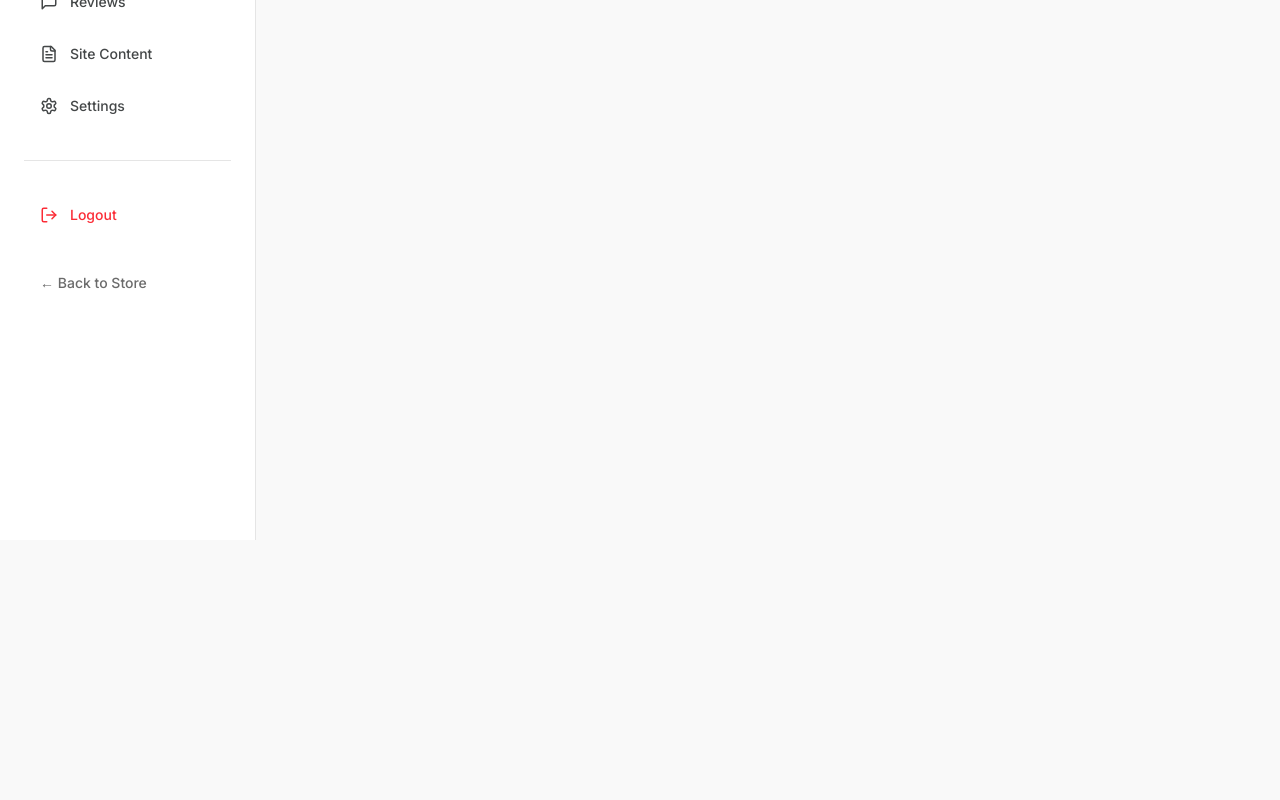
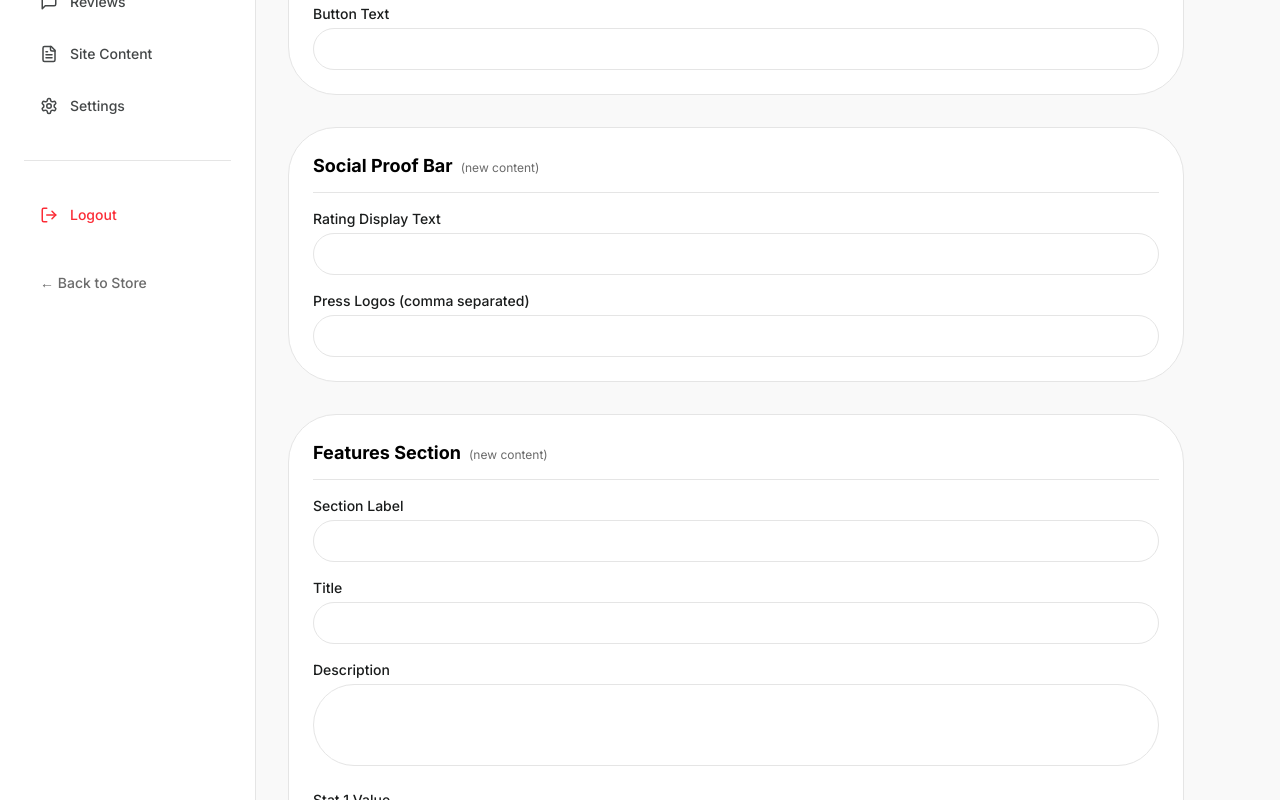
Before and after one commit to MonibAitAli/shoe-store, a Next.js app: page /admin/content in a window 1280 px wide. Shown: the part 260-1060 px from the top of the page. Before the commit the page ends 800 px from the top, so only its background shows below. Built offline with nearby package versions, Linux system fonts and the light colour scheme; no server answers; the database is empty.

Commit message:
fix: coupon field + content settings page

```diff
--- a/src/app/admin/content/page.tsx
+++ b/src/app/admin/content/page.tsx
@@ -10,6 +10,15 @@ interface ContentItem {
   value: string;
   active: boolean;
 }
+
+const sectionFields: Record<string, string[]> = {
+  hero: ['subtext', 'button_text'],
+  social_proof: ['rating_text', 'press_logos'],
+  feature: ['label', 'title', 'description', 'stat_1_value', 'stat_1_label', 'stat_2_value', 'stat_2_label'],
+  story: ['headline', 'quote', 'author', 'disclaimer'],
+  cta: ['title', 'description', 'button_text'],
+  footer: ['brand', 'copyright', 'links'],
+};
 
 const sectionLabels: Record<string, string> = {
   hero: 'Hero Section',
@@ -56,6 +65,15 @@ export default function AdminContentPage() {
         data.forEach((item: ContentItem) => {
           initial[`${item.section}.${item.key}`] = item.value;
         });
+        // Pre-populate all defined fields so they're visible even when empty
+        Object.entries(sectionFields).forEach(([section, fields]) => {
+          fields.forEach((field) => {
+            const formKey = `${section}.${field}`;
+            if (initial[formKey] === undefined) {
+              initial[formKey] = '';
+            }
+          });
+        });
         setForm(initial);
       })
       .catch(() => {});
@@ -83,7 +101,7 @@ export default function AdminContentPage() {
     setSaving(false);
   };
 
-  const sections = Object.keys(sectionLabels);
+  const sections = Object.keys(sectionFields);
 
   return (
     <div className="max-w-4xl">
@@ -107,27 +125,33 @@ export default function AdminContentPage() {
 
       <div className="space-y-8">
         {sections.map((section) => {
-          const sectionItems = content.filter((c) => c.section === section);
-          if (sectionItems.length === 0) return null;
+          const fields = sectionFields[section];
+          const existingContent = content.filter((c) => c.section === section);
+          const hasData = existingContent.length > 0;
 
           return (
             <div key={section} className="bg-surface-container-lowest border border-border-subtle rounded-xl p-6 space-y-4">
               <h2 className="font-bold text-lg text-primary border-b border-border-subtle pb-3">
                 {sectionLabels[section]}
+                {!hasData && (
+                  <span className="ml-2 text-xs font-normal text-muted">(new content)</span>
+                )}
               </h2>
-              {sectionItems.map((item) => {
-                const formKey = `${item.section}.${item.key}`;
-                const isQuote = item.key === 'quote';
-                const isLongText = ['description', 'quote', 'copyright', 'disclaimer'].includes(item.key);
+              {fields.map((field) => {
+                const existing = existingContent.find((c) => c.key === field);
+                const formKey = `${section}.${field}`;
+                const currentValue = form[formKey] || '';
+                const isQuote = field === 'quote';
+                const isLongText = ['description', 'quote', 'copyright', 'disclaimer'].includes(field);
 
                 return (
-                  <div key={item.id}>
+                  <div key={field}>
                     <label className="block text-sm font-medium text-on-surface mb-1">
-                      {fieldLabels[item.key] || item.key}
+                      {fieldLabels[field] || field}
                     </label>
                     {isLongText ? (
                       <textarea
-                        value={form[formKey] || ''}
+                        value={currentValue}
                         onChange={(e) => handleChange(formKey, e.target.value)}
                         rows={isQuote ? 4 : 3}
                         className="w-full border border-border-subtle rounded-xl px-4 py-2.5 text-sm focus:ring-2 focus:ring-secondary focus:border-transparent outline-none bg-surface-container-lowest resize-none"
@@ -135,7 +159,7 @@ export default function AdminContentPage() {
                     ) : (
                       <input
                         type="text"
-                        value={form[formKey] || ''}
+                        value={currentValue}
                         onChange={(e) => handleChange(formKey, e.target.value)}
                         className="w-full border border-border-subtle rounded-xl px-4 py-2.5 text-sm focus:ring-2 focus:ring-secondary focus:border-transparent outline-none bg-surface-container-lowest"
                       />
--- a/src/app/checkout/page.tsx
+++ b/src/app/checkout/page.tsx
@@ -3,7 +3,7 @@
 import { useState, useEffect } from 'react';
 import { useRouter } from 'next/navigation';
 import Link from 'next/link';
-import { MessageCircle, ArrowLeft, Shield, Plus, Minus } from 'lucide-react';
+import { MessageCircle, ArrowLeft, Shield, Plus, Minus, Tag, X } from 'lucide-react';
 import { formatPrice, buildWhatsAppMessage } from '@/lib/utils';
 
 export default function CheckoutPage() {
@@ -12,6 +12,10 @@ export default function CheckoutPage() {
   const [productName, setProductName] = useState('');
   const [price, setPrice] = useState(0);
   const [quantity, setQuantity] = useState(1);
+  const [couponCode, setCouponCode] = useState('');
+  const [couponResult, setCouponResult] = useState<null | { id: number; code: string; discountAmount: number; type: string; value: number }>(null);
+  const [couponValidating, setCouponValidating] = useState(false);
+  const [couponError, setCouponError] = useState('');
   const [form, setForm] = useState({
     customerName: '',
     customerPhone: '',
@@ -36,6 +40,35 @@ export default function CheckoutPage() {
     setForm((prev) => ({ ...prev, [e.target.name]: e.target.value }));
   };
 
+  const handleApplyCoupon = async () => {
+    if (!couponCode.trim()) return;
+    setCouponValidating(true);
+    setCouponError('');
+    setCouponResult(null);
+    try {
+      const res = await fetch('/api/coupons', {
+        method: 'POST',
+        headers: { 'Content-Type': 'application/json' },
+        body: JSON.stringify({ code: couponCode.trim().toUpperCase(), cartTotal: total }),
+      });
+      const data = await res.json();
+      if (data.error) {
+        setCouponError(data.error === 'couponUsageExceeded' ? 'This coupon has reached its usage limit' : 'Invalid coupon code');
+      } else {
+        setCouponResult(data);
+      }
+    } catch {
+      setCouponError('Failed to validate coupon');
+    }
+    setCouponValidating(false);
+  };
+
+  const handleRemoveCoupon = () => {
+    setCouponCode('');
+    setCouponResult(null);
+    setCouponError('');
+  };
+
   const handleSubmit = async (e: React.FormEvent) => {
     e.preventDefault();
     if (!form.customerName || !form.customerPhone || !form.customerCity || !form.customerAddress) return;
@@ -45,6 +78,8 @@ export default function CheckoutPage() {
     const controller = new AbortController();
     const timeoutId = setTimeout(() => controller.abort(), 15_000);
 
+    const finalTotal = couponResult ? total - couponResult.discountAmount : total;
+
     try {
       const res = await fetch('/api/orders', {
         method: 'POST',
@@ -53,10 +88,10 @@ export default function CheckoutPage() {
           ...form,
           items: [{ id: 'product-1', name: productName, price, quantity }],
           total,
-          discountId: null,
-          discountCode: null,
-          discountAmount: null,
-          finalTotal: total,
+          discountId: couponResult?.id ?? null,
+          discountCode: couponResult?.code ?? null,
+          discountAmount: couponResult?.discountAmount ?? null,
+          finalTotal,
         }),
         signal: controller.signal,
       });
@@ -91,8 +126,8 @@ export default function CheckoutPage() {
           customerAddress: form.customerAddress,
           notes: form.notes,
           total: order.total,
-          discountAmount: null,
-          discountCode: null,
+          discountAmount: couponResult?.discountAmount ?? null,
+          discountCode: couponResult?.code ?? null,
         },
         [{ name: productName, price, quantity }]
       );
@@ -251,15 +286,60 @@ export default function CheckoutPage() {
               </div>
             </div>
 
+            {/* Coupon */}
+            <div className="border-t border-border-subtle pt-4">
+              {couponResult ? (
+                <div className="flex items-center justify-between p-3 bg-green-50 border border-green-200 rounded-xl">
+                  <div className="flex items-center gap-2">
+                    <Tag size={14} className="text-green-600" />
+                    <span className="text-sm font-medium text-green-700">{couponResult.code}</span>
+                    <span className="text-xs text-green-600">
+                      ({couponResult.type === 'percentage' ? `${couponResult.value}%` : formatPrice(couponResult.value)} off)
+                    </span>
+                  </div>
+                  <button type="button" onClick={handleRemoveCoupon} className="p-1 hover:bg-green-100 rounded-full transition-colors text-green-600" aria-label="Remove coupon">
+                    <X size={16} />
+                  </button>
+                </div>
+              ) : (
+                <div className="flex gap-2">
+                  <input
+                    type="text"
+                    value={couponCode}
+                    onChange={(e) => { setCouponCode(e.target.value); setCouponError(''); }}
+                    onKeyDown={(e) => { if (e.key === 'Enter') { e.preventDefault(); handleApplyCoupon(); } }}
+                    placeholder="Coupon code"
+                    disabled={couponValidating}
+                    className="flex-1 border border-border-subtle rounded-xl px-4 py-2.5 text-sm focus:ring-2 focus:ring-secondary focus:border-transparent outline-none bg-surface-container-lowest uppercase"
+                  />
+                  <button
+                    type="button"
+                    onClick={handleApplyCoupon}
+                    disabled={couponValidating || !couponCode.trim()}
+                    className="px-4 py-2.5 bg-surface-container border border-border-subtle rounded-xl text-sm font-medium hover:bg-surface-container-low transition disabled:opacity-50"
+                  >
+                    {couponValidating ? '...' : 'Apply'}
+                  </button>
+                </div>
+              )}
+              {couponError && <p className="text-xs text-red-500 mt-2">{couponError}</p>}
+            </div>
+
             {/* Totals */}
             <div className="border-t border-border-subtle pt-4 space-y-2">
+              {couponResult && (
+                <div className="flex justify-between text-sm text-green-600">
+                  <span>Discount ({couponResult.code})</span>
+                  <span className="font-medium">-{formatPrice(couponResult.discountAmount)}</span>
+                </div>
+              )}
               <div className="flex justify-between text-sm text-muted">
                 <span>Subtotal</span>
                 <span className="font-medium">{formatPrice(price)} × {quantity}</span>
               </div>
               <div className="flex justify-between items-center border-t border-border-subtle pt-3">
                 <span className="font-bold text-primary">Total</span>
-                <span className="font-bold text-secondary text-2xl">{formatPrice(total)}</span>
+                <span className="font-bold text-secondary text-2xl">{formatPrice(couponResult ? total - couponResult.discountAmount : total)}</span>
               </div>
             </div>
 
```
